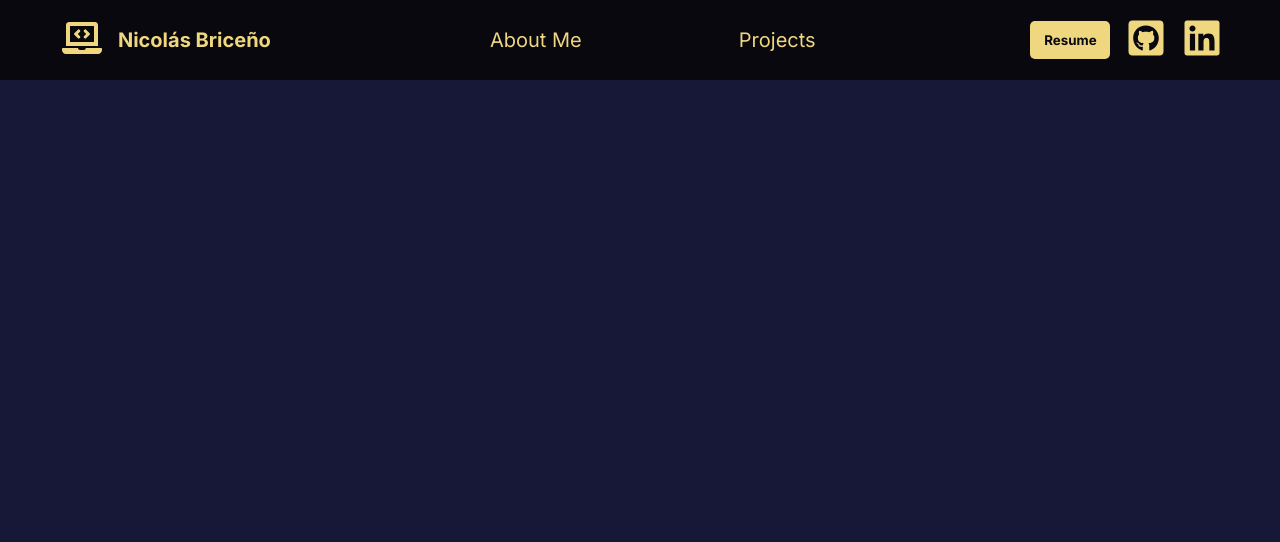
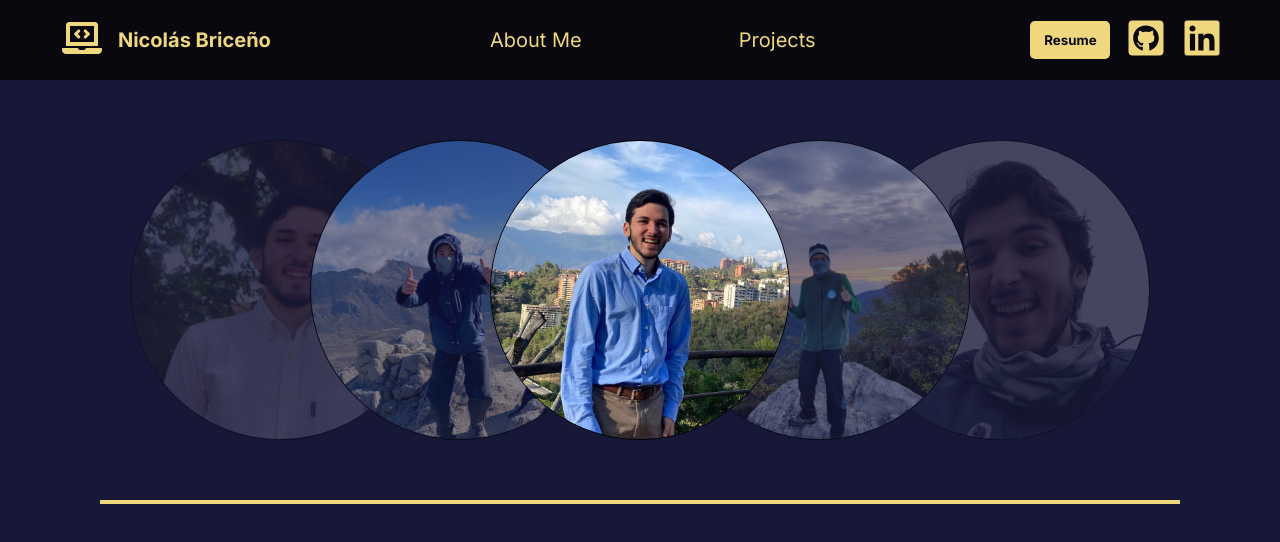
Before and after one commit to nicoabb/PortfolioPage, a React (Vite) app in the folder PortfolioPage/: page / in a window 1280 px wide. Shown: the top 542 px of the page. Built offline with nearby package versions, Linux system fonts and the light colour scheme.

Commit message:
Carrousel First Steps

```diff
--- a/PortfolioPage/src/App.jsx
+++ b/PortfolioPage/src/App.jsx
@@ -1,12 +1,16 @@
 import "./App.css";
-import { BrowserRouter as Router } from "react-router-dom";
+import { BrowserRouter, Routes, Route } from "react-router-dom";
 import Navbar from "./Components/NavBar/Navbar";
+import LandPage from "./Pages/LandPage";
 
 function App() {
     return (
-        <Router>
+        <BrowserRouter>
             <Navbar />
-        </Router>
+            <Routes>
+                <Route path="/" element={<LandPage />}></Route>
+            </Routes>
+        </BrowserRouter>
     );
 }
 
--- a/PortfolioPage/src/Components/LandPage/Carrousel.jsx
+++ b/PortfolioPage/src/Components/LandPage/Carrousel.jsx
@@ -0,0 +1,27 @@
+import styles from "./Carrousel.module.css";
+import p1 from "../../Img/1.jpg";
+import p2 from "../../Img/2.jpg";
+import p3 from "../../Img/3.jpg";
+import p4 from "../../Img/4.jpg";
+import p5 from "../../Img/5.jpg";
+
+const Carrousel = () => {
+    return (
+        <section className={styles.container}>
+            <div className={styles.carrousel}>
+                <img id={styles["p1"]} src={p1} alt="Photo 1" />
+                <span className={styles.p2Layer}></span>
+                <img id={styles["p2"]} src={p2} alt="Photo 2" />
+                <span className={styles.p5Layer}></span>
+                <img id={styles["p5"]} src={p5} alt="Photo 5" />
+                <span className={styles.p3Layer}></span>
+                <img id={styles["p3"]} src={p3} alt="Photo 3" />
+                <span className={styles.p4Layer}></span>
+                <img id={styles["p4"]} src={p4} alt="Photo 4" />
+            </div>
+            <div className={styles.line}></div>
+        </section>
+    );
+};
+
+export default Carrousel;
--- a/PortfolioPage/src/Components/LandPage/Carrousel.module.css
+++ b/PortfolioPage/src/Components/LandPage/Carrousel.module.css
@@ -0,0 +1,87 @@
+.container {
+    display: grid;
+}
+
+.container .line {
+    grid-column: 1;
+    border: 2px solid var(--secondary-color);
+    width: 90%;
+    max-width: 1080px;
+    justify-self: end;
+    margin: auto;
+    order: 7;
+}
+
+.carrousel {
+    grid-column: 1;
+    grid-row: 1;
+    width: 100%;
+    height: auto;
+    max-width: 1080px;
+    margin: 3.75rem auto;
+    display: grid;
+    grid-template-columns: repeat(6, 1fr);
+}
+
+.carrousel img {
+    grid-row: 1;
+    width: 25vw;
+    height: 25vw;
+    max-width: 300px;
+    max-height: 300px;
+    margin: auto;
+    object-fit: cover;
+    border-radius: 50%;
+    border: 1px solid black;
+}
+
+.carrousel span {
+    grid-row: 1;
+    width: 25vw;
+    height: 25vw;
+    max-width: 300px;
+    max-height: 300px;
+    margin: auto;
+    border-radius: 50%;
+}
+
+.carrousel #p1 {
+    grid-column: 3 / 5;
+    order: 7;
+}
+.container .p2Layer {
+    grid-column: 4 / 6;
+    background-color: rgb(23,23,56,0.5);
+    order: 6;
+}
+.carrousel #p2 {
+    grid-column: 4 / 6;
+    order: 5;
+}
+.container .p5Layer {
+    grid-column: 2 / 4;
+    background-color: rgb(23,23,56,0.5);
+    order: 6;
+}
+.carrousel #p5 {
+    grid-column: 2 / 4;
+    order: 4;
+}
+.container .p3Layer {
+    grid-column: 5 / 7;
+    background-color: rgb(23,23,56,0.8);
+    order: 3;
+}
+.carrousel #p3 {
+    grid-column: 5 / 7;
+    order: 2;
+}
+.container .p4Layer {
+    grid-column: 1 / 3;
+    background-color: rgb(23,23,56,0.8);
+    order: 3;
+}
+.carrousel #p4 {
+    grid-column: 1 / 3;
+    order: 1;
+}
--- a/PortfolioPage/src/Components/LandPage/IntroText.jsx
+++ b/PortfolioPage/src/Components/LandPage/IntroText.jsx
@@ -0,0 +1,7 @@
+import styles from "./IntroText.module.css";
+
+const IntroText = () => {
+    return <div></div>;
+};
+
+export default IntroText;
--- a/PortfolioPage/src/Components/LandPage/ProjectsPrev.jsx
+++ b/PortfolioPage/src/Components/LandPage/ProjectsPrev.jsx
@@ -0,0 +1,7 @@
+import styles from "./ProjectsPrev.module.css";
+
+const ProjectsPrev = () => {
+    return <div></div>;
+};
+
+export default ProjectsPrev;
--- a/PortfolioPage/src/Pages/LandPage.jsx
+++ b/PortfolioPage/src/Pages/LandPage.jsx
@@ -0,0 +1,15 @@
+import Carrousel from "../Components/LandPage/Carrousel";
+import IntroText from "../Components/LandPage/IntroText";
+import ProjectsPrev from "../Components/LandPage/ProjectsPrev";
+
+const LandPage = () => {
+    return (
+        <div>
+            <Carrousel />
+            <IntroText />
+            <ProjectsPrev />
+        </div>
+    );
+};
+
+export default LandPage;
```
Also changed, not shown: PortfolioPage/src/Img/1.jpg.
